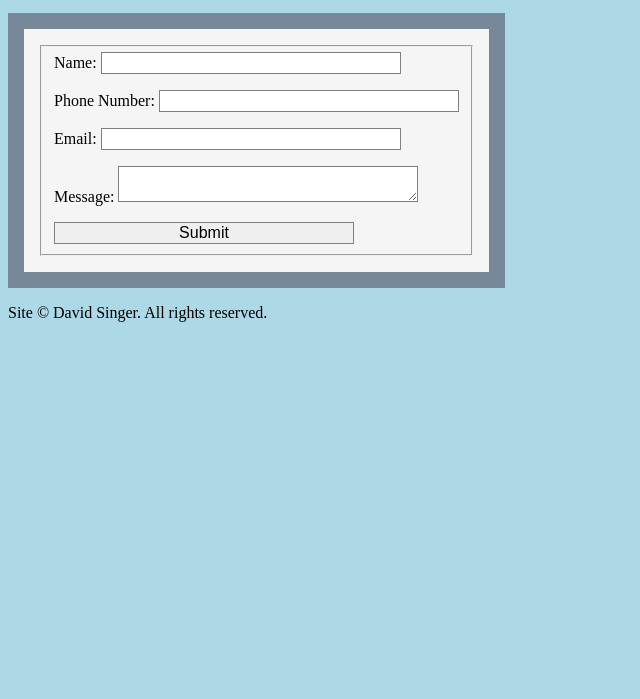
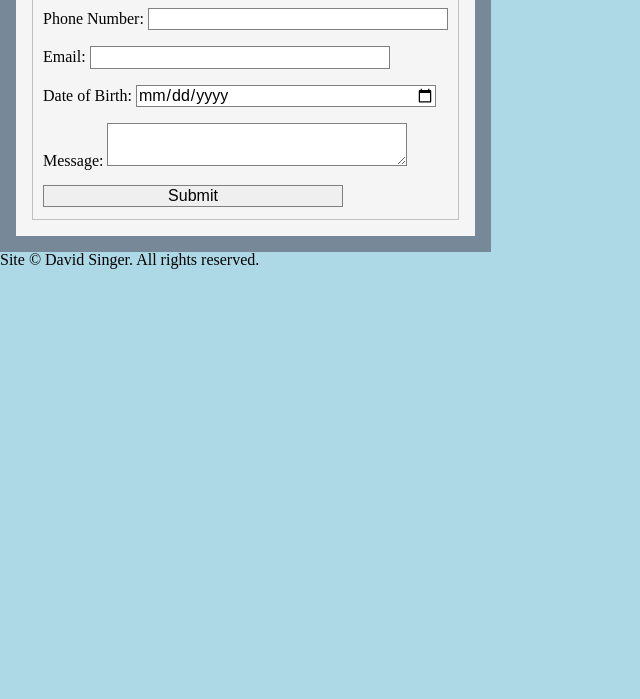
Before and after one commit to ITMD362SingerDavid/labtwo, a plain HTML site: page index.html in a window 1280 px wide. Shown: the part 101-800 px from the top of the page, without its empty margins (0-640 px from the left). Drawn offline with Linux system fonts and the light colour scheme.

Commit message:
Add date of birth label.

```diff
--- a/index.html
+++ b/index.html
@@ -5,7 +5,7 @@
     <title>Lab 2</title>
     <meta charset="utf-8" />
     <meta name="viewport" content="width=device-width,initial-scale=1.0,shrink-to-fit=no" />
-    <link rel="stylesheet" media="screen" href="css/reset.css" />
+    <link rel="stylesheet" media="screen" href="css/meyersreset-and-normalize-form.css" />
     <link rel="stylesheet" media="screen" href="css/screen.css" />
   </head>
 
@@ -32,6 +32,10 @@
               <input type="email" id="email" name="Contacts_email">
             </li>
             <li>
+              <label for="birthday">Date of Birth:</label>
+              <input type="date" id="birthday" name="birthday">
+            </li>
+            <li>
               <label for="message">Message:</label>
               <textarea id="message"></textarea>
             </li>
```
